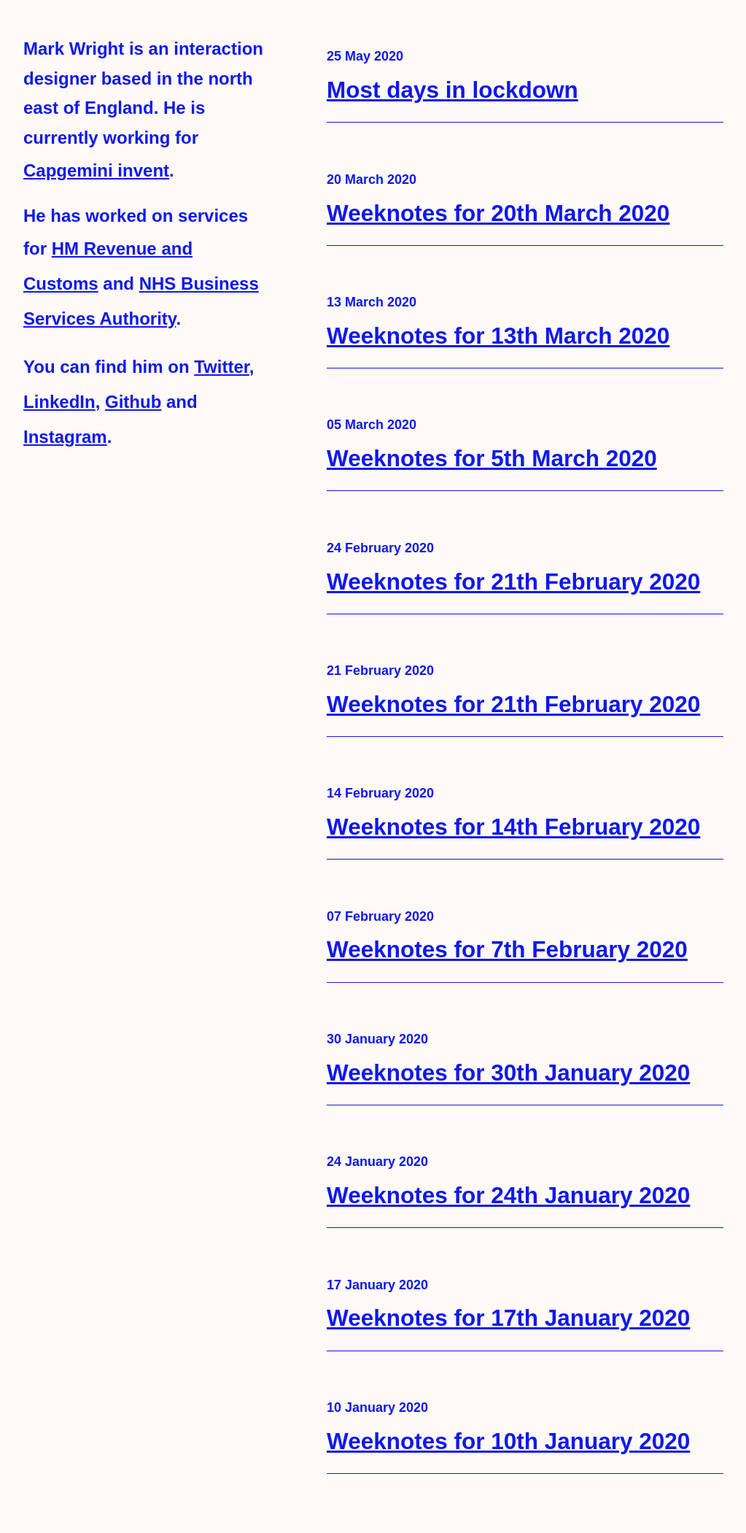
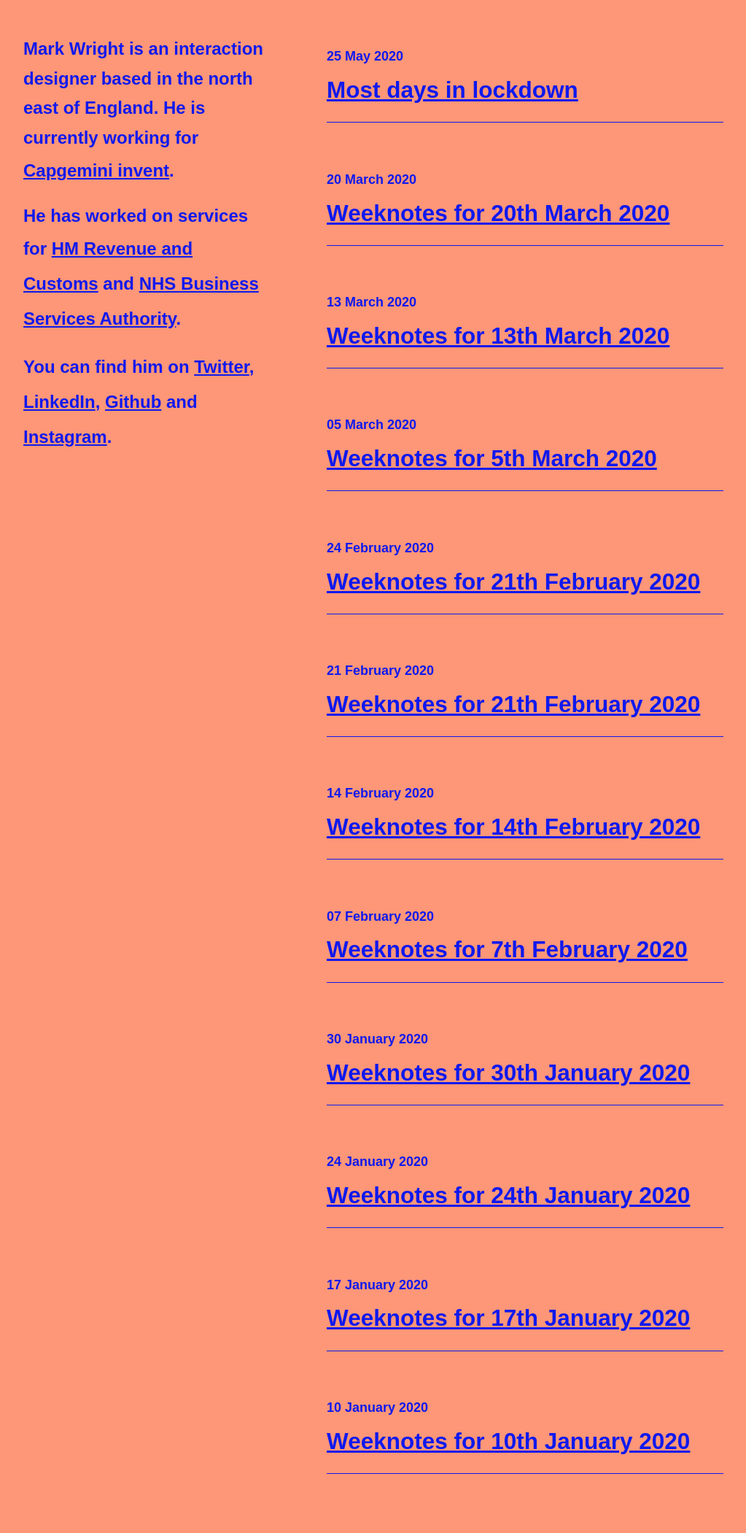
Before and after one commit to mrkwrght/mrkwrghtdotcom, a Jekyll site: the page built from index.html, in a window 1280 px wide. Shown: the whole page at 73% size, without its empty margins (128-1151 px from the left). Built offline with Jekyll 4.4.1, drawn with Linux system fonts in a browser that asks for light colours; some web fonts are replaced; the list of posts is cut into pages by our own code.

Commit message:
Update _site.scss

```diff
--- a/_sass/_site.scss
+++ b/_sass/_site.scss
@@ -14,8 +14,8 @@
 body {
   margin: 0;
   padding: 0;
-  background-color: #FFF9F8;
-
+  background-color: #FE9678;
+  color: #0F1847;
 }
 
 .description {
```
